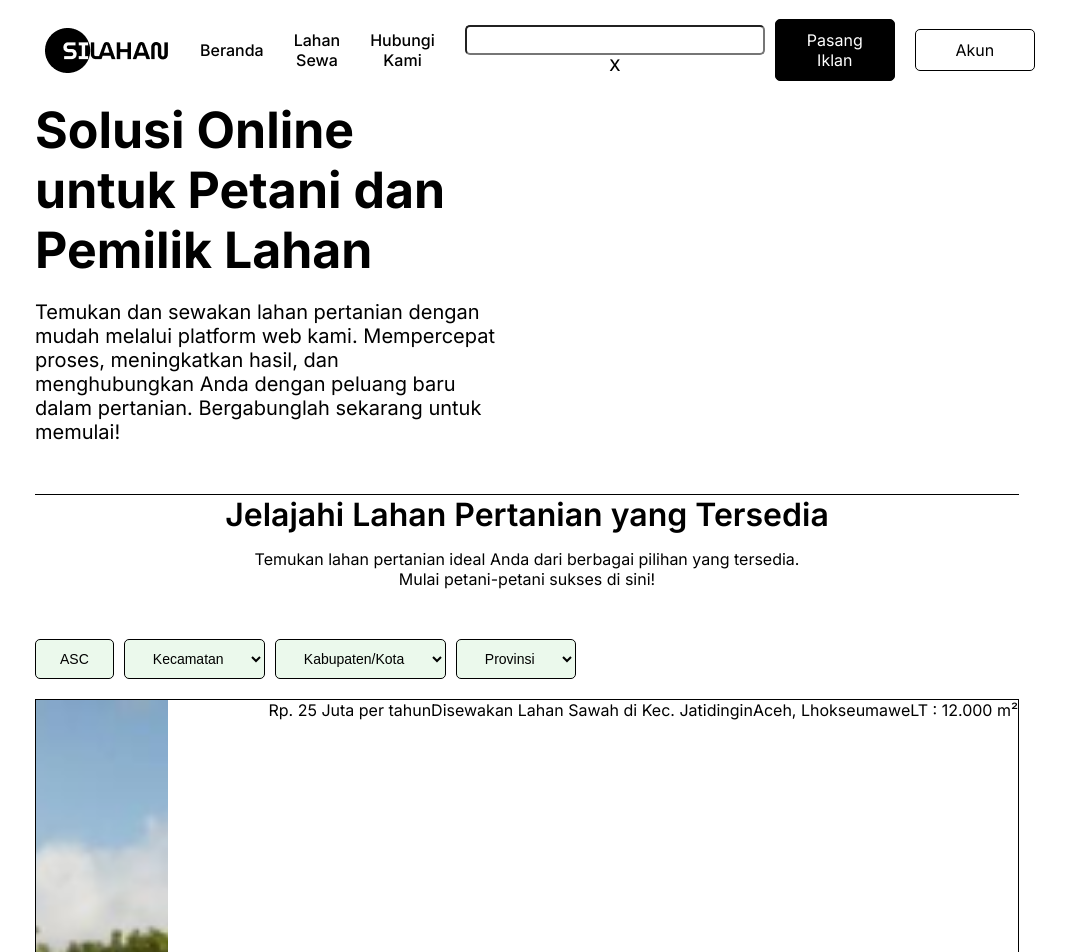
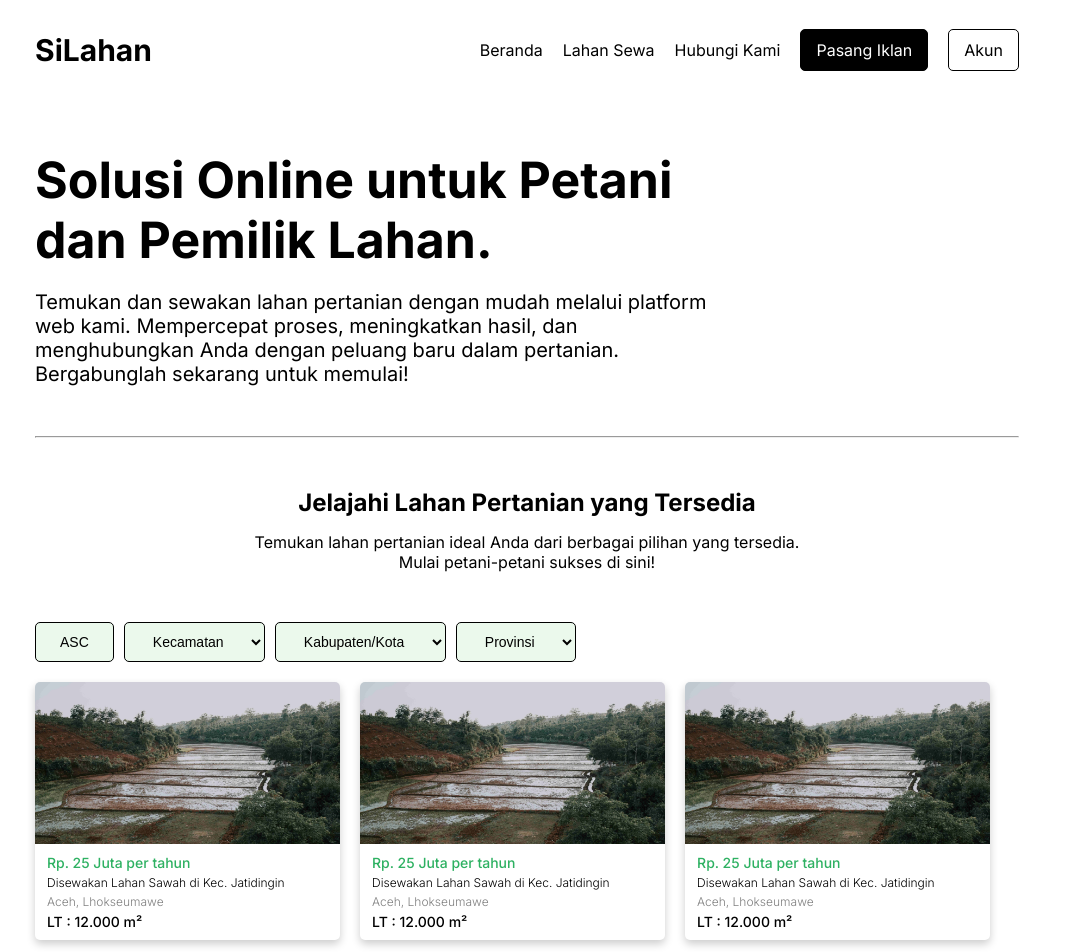
Before and after one commit to Junialdy/silahan, a Next.js app: page / in a window 1280 px wide. Shown: the top 952 px of the page, without its empty margins (113-1179 px from the left). Built offline with nearby package versions, Linux system fonts and the light colour scheme.

Commit message:
fix homepage responsive

```diff
--- a/src/app/globals.css
+++ b/src/app/globals.css
@@ -25,7 +25,7 @@ a {
   margin: auto;
   padding-left: 50px;
   padding-right: 50px;
-  min-height: 100vh;
+  /* min-height: 100vh; */
   display: flex;
   flex-direction: column;
   justify-content: space-between;
--- a/src/app/home.module.css
+++ b/src/app/home.module.css
@@ -1,38 +1,54 @@
-.container {
-  display: flex;
-  gap: 50px;
-  padding-bottom: 50px;
-  border-bottom: 1px solid black;
+
+.heroContainer{
+  /* background-color: aquamarine; */
+  /* width: 100vw;
+  margin-left: -12vw; */
+  padding: 50px 0;
 }
 
 .textContainer {
+  width: 70%;
   flex: 1;
   display: flex;
   flex-direction: column;
   gap: 20px;
 }
 
-.title {
+.title{
   font-size: 50px;
 }
 
-.desc {
+.desc{
   font-size: 20px;
 }
 
-.imgContainer {
-  flex: 1;
-  position: relative;
+.listProduct{
+  padding: 50px 0;
 }
+
+.listTextContainer{
+  display: flex;
+  flex-direction: column;
+  text-align: center;
+  gap: 10px;
+}
+
+.listTitle{
+  font-size: 24px;
+}
+
+.listDesc{
+  font-size: 16px;
+}
+
 
 @media (max-width: 1024px) {
   .container {
     flex-direction: column;
     text-align: center;
   }
-
-  .buttons {
-    justify-content: center;
+  .textContainer{
+    width: 100%;
   }
 }
 
@@ -41,7 +57,4 @@
     font-size: 64px;
   }
 
-  .brands {
-    width: 100%;
-  }
 }
--- a/src/app/page.jsx
+++ b/src/app/page.jsx
@@ -1,13 +1,13 @@
-import Produk from "@/components/produk/Produk";
-import styles from "./home.module.css";
+import Produk from '@/components/produk/Produk';
+import styles from './home.module.css'
 
-const Home = () => {
+const Homepage = () => {
   return (
-    <>
-      <div className={styles.container}>
+    <div className={styles.container}>
+      <div className={styles.heroContainer}>
         <div className={styles.textContainer}>
           <h1 className={styles.title}>
-            Solusi Online untuk Petani dan Pemilik Lahan
+            Solusi Online untuk Petani dan Pemilik Lahan.
           </h1>
           <p className={styles.desc}>
             Temukan dan sewakan lahan pertanian dengan mudah melalui platform
@@ -16,11 +16,11 @@ const Home = () => {
             untuk memulai!
           </p>
         </div>
-        <div className={styles.imgContainer}></div>
       </div>
+      <hr />
       <Produk />
-    </>
+    </div>
   );
-};
+}
 
-export default Home;
+export default Homepage;
--- a/src/components/footer/Footer.jsx
+++ b/src/components/footer/Footer.jsx
@@ -3,7 +3,7 @@ import styles from "./footer.module.css";
 const Footer = () => {
   return (
     <div className={styles.container}>
-      <div className={styles.logo}>Silahan</div>
+      <div className={styles.logo}>SiLahan</div>
       <div className={styles.text}>
         Silahan creative thoughts agency © All rights reserved.
       </div>
--- a/src/components/navbar/Navbar.jsx
+++ b/src/components/navbar/Navbar.jsx
@@ -1,86 +1,19 @@
-"use client";
-
-import { useState } from "react";
-import Link from "next/link";
-import styles from "./navbar.module.css";
-import Image from "next/image";
-
-const left = [
-  {
-    title: "Beranda",
-    path: "/",
-  },
-  {
-    title: "Lahan Sewa",
-    path: "/lahan",
-  },
-  {
-    title: "Hubungi Kami",
-    path: "/kontak",
-  },
-];
-
-const right = [
-  {
-    title: "Pasang Iklan",
-    path: "/iklan",
-  },
-  {
-    title: "Akun",
-    path: "/akun",
-  },
-];
+import Link from 'next/link';
+import styles from './navbar.module.css'
+import Links from './links/Links';
 
 const Navbar = () => {
-  const [open, setOpen] = useState(false);
 
   return (
     <div className={styles.container}>
-      <div className={styles.links}>
-        <Image src="/logo.png" alt="" width={125} height={45} />
-        {left.map((link) => (
-          <Link href={link.path} key={link.title}>
-            {link.title}
-          </Link>
-        ))}
-        <div>
-          <input type="search" name="searchbar" className={styles.searchBar} />
-          <span>X</span>
-        </div>
+      <Link href="/" className={styles.logo}>
+        SiLahan
+      </Link>
+      <div>
+        <Links />
       </div>
-      <div className={styles.buttons}>
-        {right.map((link) => (
-          <Link href={link.path} key={link.title} className={styles.button}>
-            {link.title}
-          </Link>
-        ))}
-      </div>
-      <Image
-        src="/logo.png"
-        alt=""
-        width={125}
-        height={45}
-        className={styles.menuLogo}
-      />
-      <Image
-        className={styles.menuButton}
-        src="/menu.png"
-        alt=""
-        width={30}
-        height={30}
-        onClick={() => setOpen((prev) => !prev)}
-      />
-      {open && (
-        <div className={styles.mobileLinks}>
-          {left.map((link) => (
-            <Link href={link.path} key={link.title}>
-              {link.title}
-            </Link>
-          ))}
-        </div>
-      )}
     </div>
   );
-};
+}
 
 export default Navbar;
--- a/src/components/navbar/links/Links.jsx
+++ b/src/components/navbar/links/Links.jsx
@@ -5,7 +5,8 @@ import Link from "next/link";
 import styles from "./links.module.css";
 import Image from "next/image";
 
-const left = [
+
+const links = [
   {
     title: "Beranda",
     path: "/",
@@ -18,9 +19,6 @@ const left = [
     title: "Hubungi Kami",
     path: "/kontak",
   },
-];
-
-const right = [
   {
     title: "Pasang Iklan",
     path: "/iklan",
@@ -32,24 +30,12 @@ const right = [
 ];
 
 const Links = () => {
-  const [open, setOpen] = useState(false);
-
+const [open, setOpen] = useState(false);
   return (
     <div className={styles.container}>
       <div className={styles.links}>
-        {left.map((link) => (
-          <Link href={link.path} key={link.title}>
-            {link.title}
-          </Link>
-        ))}
-        <div>
-          <input type="search" name="searchbar" className={styles.searchBar} />
-          <span>X</span>
-        </div>
-      </div>
-      <div className={styles.buttons}>
-        {right.map((link) => (
-          <Link href={link.path} key={link.title} className={styles.button}>
+        {links.map((link) => (
+          <Link href={link.path} key={link.title} className={styles.link}>
             {link.title}
           </Link>
         ))}
@@ -64,7 +50,7 @@ const Links = () => {
       />
       {open && (
         <div className={styles.mobileLinks}>
-          {left.map((link) => (
+          {links.map((link) => (
             <Link href={link.path} key={link.title}>
               {link.title}
             </Link>
--- a/src/components/navbar/links/links.module.css
+++ b/src/components/navbar/links/links.module.css
@@ -1,44 +1,28 @@
-.container {
-  display: flex;
-  align-items: center;
-}
-
 .links {
   display: flex;
   align-items: center;
-  gap: 30px;
-  padding: 10px;
-  font-weight: 500;
-  text-align: center;
+  gap: 20px;
 }
 
-.searchBar {
-  height: 30px;
-  width: 300px;
+.link:nth-last-child(1),.link:nth-last-child(2){
+  padding: 10px 15px;
   border-radius: 5px;
 }
 
-.buttons {
-  display: flex;
-  gap: 20px;
-  align-items: center;
-  text-align: center;
+.link:nth-last-child(2){
+  background-color: black;
+  border: 1.5px solid black;
+  color: white;
+}
+.link:nth-last-child(1){
+  background-color: white;
+  border: 1.5px solid black;
 }
 
-.button {
-  padding: 10px 20px;
-  min-width: 120px;
+.logout {
+  padding: 10px;
   cursor: pointer;
-  border: none;
-  border-radius: 5px;
-  background-color: var(--black);
-  color: var(--white);
-  border: 1px solid black;
-}
-
-.button:last-child {
-  background-color: var(--white);
-  color: var(--black);
+  font-weight: bold;
 }
 
 .menuButton,
@@ -47,8 +31,7 @@
 }
 
 @media (max-width: 768px) {
-  .links,
-  .buttons {
+  .links {
     display: none;
   }
 
@@ -63,11 +46,13 @@
     right: 0;
     width: 50%;
     height: calc(100vh - 100px);
-    background-color: var(--bg);
+    background-color: var(--white);
+    /* background-color: red; */
     display: flex;
     flex-direction: column;
     align-items: center;
     justify-content: center;
     gap: 10px;
+    z-index: 1;
   }
 }
--- a/src/components/navbar/navbar.module.css
+++ b/src/components/navbar/navbar.module.css
@@ -1,77 +1,11 @@
-.container {
+.container{
+  height: 100px;
   display: flex;
   align-items: center;
   justify-content: space-between;
-  height: 100px;
 }
 
-.links {
-  display: flex;
-  align-items: center;
-  gap: 30px;
-  padding: 10px;
-  font-weight: 500;
-  text-align: center;
+.logo{
+  font-size: 30px;
+  font-weight: bold;
 }
-
-.searchBar {
-  height: 30px;
-  width: 300px;
-  border-radius: 5px;
-}
-
-.buttons {
-  display: flex;
-  gap: 20px;
-  align-items: center;
-  text-align: center;
-}
-
-.button {
-  padding: 10px 20px;
-  min-width: 120px;
-  cursor: pointer;
-  border: none;
-  border-radius: 5px;
-  background-color: var(--black);
-  color: var(--white);
-  border: 1px solid black;
-}
-
-.button:last-child {
-  background-color: var(--white);
-  color: var(--black);
-}
-
-.menuLogo,
-.menuButton,
-.mobileLinks {
-  display: none;
-}
-
-@media (max-width: 1024px) {
-  .links,
-  .buttons {
-    display: none;
-  }
-
-  .menuLogo,
-  .menuButton {
-    display: block;
-    cursor: pointer;
-  }
-
-  .mobileLinks {
-    position: absolute;
-    top: 100px;
-    right: 0;
-    width: 50%;
-    height: calc(100vh - 100px);
-    background-color: var(--white);
-    display: flex;
-    flex-direction: column;
-    align-items: center;
-    justify-content: center;
-    gap: 10px;
-  }
-}
--- a/src/components/produk/produk.module.css
+++ b/src/components/produk/produk.module.css
@@ -1,8 +1,9 @@
 .container {
   display: flex;
-  gap: 50px;
   flex-direction: column;
   text-align: center;
+  padding: 50px 0;
+  gap: 50px;
 }
 
 .textContainer {
@@ -13,8 +14,7 @@
 }
 
 .title {
-  font-size: 32px;
-  font-weight: 600;
+  font-size: 24px;
 }
 
 .desc {
--- a/src/components/produk/produkList/ProdukList.jsx
+++ b/src/components/produk/produkList/ProdukList.jsx
@@ -17,14 +17,30 @@ const ProdukList = () => {
         </select>
       </div>
       <div className={styles.list}>
+        <div className={styles.item}>
         <ProdukCard />
+        </div>
+        <div className={styles.item}>
         <ProdukCard />
+        </div>
+        <div className={styles.item}>
         <ProdukCard />
+        </div>
+        <div className={styles.item}>
         <ProdukCard />
+        </div>
+        <div className={styles.item}>
         <ProdukCard />
+        </div>
+        <div className={styles.item}>
         <ProdukCard />
+        </div>
+        <div className={styles.item}>
         <ProdukCard />
+        </div>
+        <div className={styles.item}>
         <ProdukCard />
+        </div>
       </div>
     </div>
   );
--- a/src/components/produk/produkList/produkCard/produkCard.module.css
+++ b/src/components/produk/produkList/produkCard/produkCard.module.css
@@ -1,15 +1,69 @@
-.container {
-  border: 1px solid black;
+.container{
   display: flex;
-  gap: 100px;
+  flex-direction: column;
+  box-shadow: 0 4px 8px 0 rgba(0,0,0,0.2);
+  transition: 0.3s;
+  border-radius: 5px;
+  /* border: 1px solid black; */
 }
 
-.imgContainer {
-  flex: 1;
-  position: relative;
-  height: 100vh;
+.container:hover {
+  box-shadow: 0 8px 16px 0 rgba(0,0,0,0.2);
 }
 
-.img {
+.imgContainer{
+  /* width: 288px; */
+  height: 162px;
+  /* height: 400px; */
+  position: relative;
+}
+
+.img{
+  border-radius: 5px 5px 0 0;
   object-fit: cover;
 }
+
+.textContainer{
+  display: flex;
+  flex-direction: column;
+  text-align: left;
+  padding: 10px 12px;
+  gap: 4px;
+  cursor: pointer;
+}
+
+.price{
+  color: var(--green);
+  font-weight: 500;
+  font-size: 14px;
+}
+
+.desc{
+  font-weight: 300;
+  font-size: 12px;
+}
+
+.location {
+  font-weight: 300;
+  font-size: 12px;
+  color: gray;
+}
+
+.detail{
+  font-weight: 500;
+  font-size: 14px;
+}
+
+/* .price:hover,.desc:hover{
+  text-decoration: underline;
+  transition: 1s;
+} */
+/* .desc{
+  margin-bottom: 20px;
+  font-weight: 300;
+  color: gray;
+}
+
+.link{
+  text-decoration: underline;
+} */
--- a/src/components/produk/produkList/produkList.module.css
+++ b/src/components/produk/produkList/produkList.module.css
@@ -18,3 +18,35 @@
   border-radius: 5px;
   cursor: pointer;
 }
+
+.list{
+  display: flex;
+  flex-wrap: wrap;
+  gap: 20px;
+}
+
+.item{
+  width: 23%;
+}
+
+@media screen and (max-width: 1280px) {
+  .item {
+    width:31%;
+  }
+}
+
+@media screen and (max-width: 768px) {
+  .item {
+    width: 45%;
+  }
+}
+
+@media screen and (max-width: 640px) {
+  .item {
+    width: 100%;
+  }
+
+  .filters{
+    flex-direction: column;
+  }
+}
```
Also changed, not shown: public/imgCard.png.
